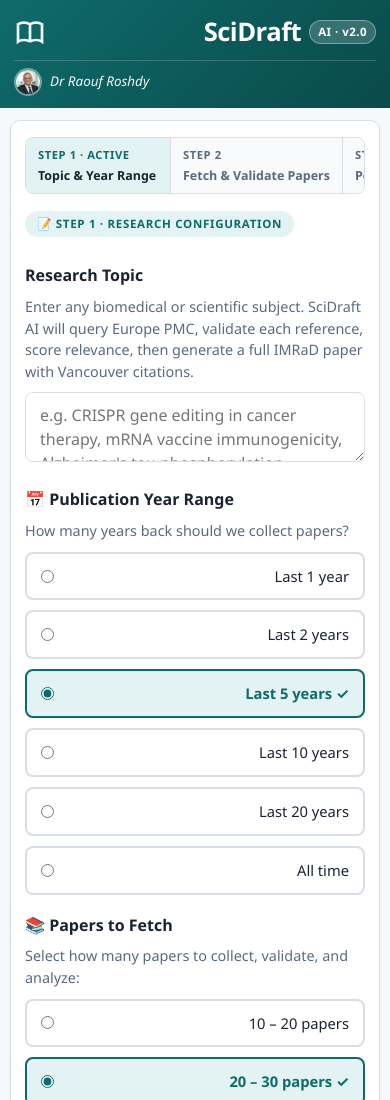
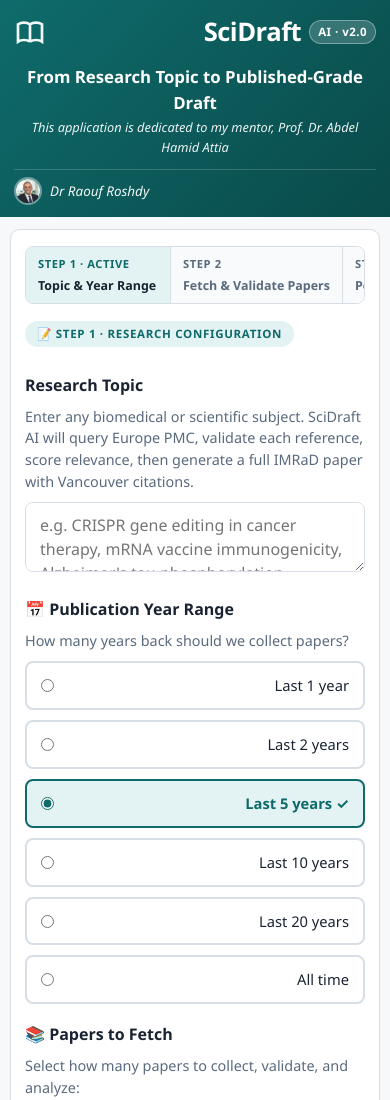
Before and after one commit to roroleaks/scidraft-ai, a website: page index.html in a window 390 px wide. Shown: the top 1100 px of the page. Drawn offline with nearby package versions, Linux system fonts and the light colour scheme.

Commit message:
feat: update header with dedication to Prof. Dr. Abdel Hamid Attia

```diff
--- a/index.html
+++ b/index.html
@@ -48,7 +48,7 @@
 .hdr-left  { display: flex; align-items: center; gap: 10px; flex-shrink: 0; }
 .hdr-center { flex: 1; text-align: center; }
 .hdr-center h1 { font-size: 1.35rem; font-weight: 600; margin-bottom: 4px; }
-.hdr-center p  { opacity: .88; font-size: .9rem; margin-top: 4px; }
+.hdr-center p  { opacity: .92; font-size: .92rem; margin-top: 4px; font-style: italic; }
 .hdr-right { flex-shrink: 0; }
 .lens-icon { color: #fff; opacity: .95; flex-shrink: 0; }
 .title-main { font-size: 1.6rem; font-weight: 700; letter-spacing: -.02em; color: #fff; display: flex; align-items: center; }
@@ -397,7 +397,22 @@
     align-items: center;
     justify-content: space-between;
   }
-  .hdr-center { display: none; }
+  .hdr-center {
+    display: block;
+    text-align: center;
+    margin: 4px 0;
+  }
+  .hdr-center h1 {
+    font-size: 1.05rem;
+    font-weight: 600;
+    margin-bottom: 2px;
+  }
+  .hdr-center p {
+    font-size: .8rem;
+    opacity: .92;
+    font-style: italic;
+    margin-top: 2px;
+  }
   .hdr-right {
     width: 100%;
     display: flex;
@@ -603,7 +618,7 @@
     <!-- Center: Title -->
     <div class="hdr-center">
       <h1>From Research Topic to Published-Grade Draft</h1>
-      <p>AI-Assisted Literature Review Draft · Vancouver Citations · PDF Export · Reference Validation</p>
+      <p>This application is dedicated to my mentor, Prof. Dr. Abdel Hamid Attia</p>
     </div>
     <!-- Right: Author -->
     <div class="hdr-right">
```
